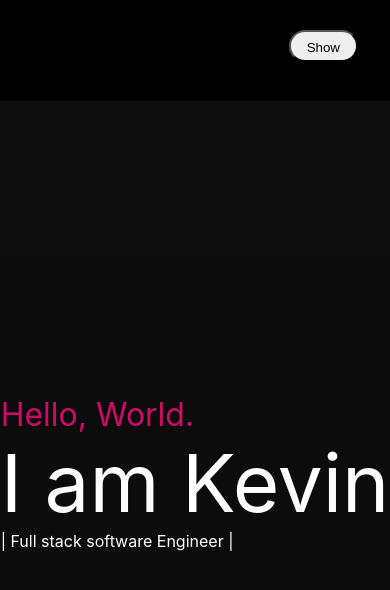
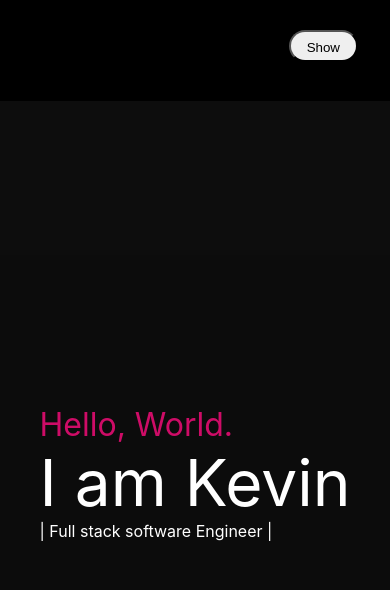
Before and after one commit to Kangonga/portfolioV2, a React (Create React App) app: page / in a window 390 px wide. Shown: the top 590 px of the page. Built offline with nearby package versions, Linux system fonts and the light colour scheme.

Commit message:
style: Added style to hero section

```diff
--- a/src/components/Home/Home.scss
+++ b/src/components/Home/Home.scss
@@ -17,13 +17,24 @@
     display:flex;
     flex-direction:column;
     color:white;
+    padding:.5rem;
 
     :first-child{
         color:var(--secondary-color);
         font-size: 2rem;
     }
     :nth-child(2){
-        font-size:5rem;
+        font-size:8rem;
+
+        @media (max-width:1024px){
+            font-size: 7rem;
+        }
+        @media (max-width:668px){
+            font-size: 5rem;
+        }
+        @media (max-width:468px){
+            font-size: 4rem;
+        }
     }
     :last-child{
         font-size:1rem;
```
